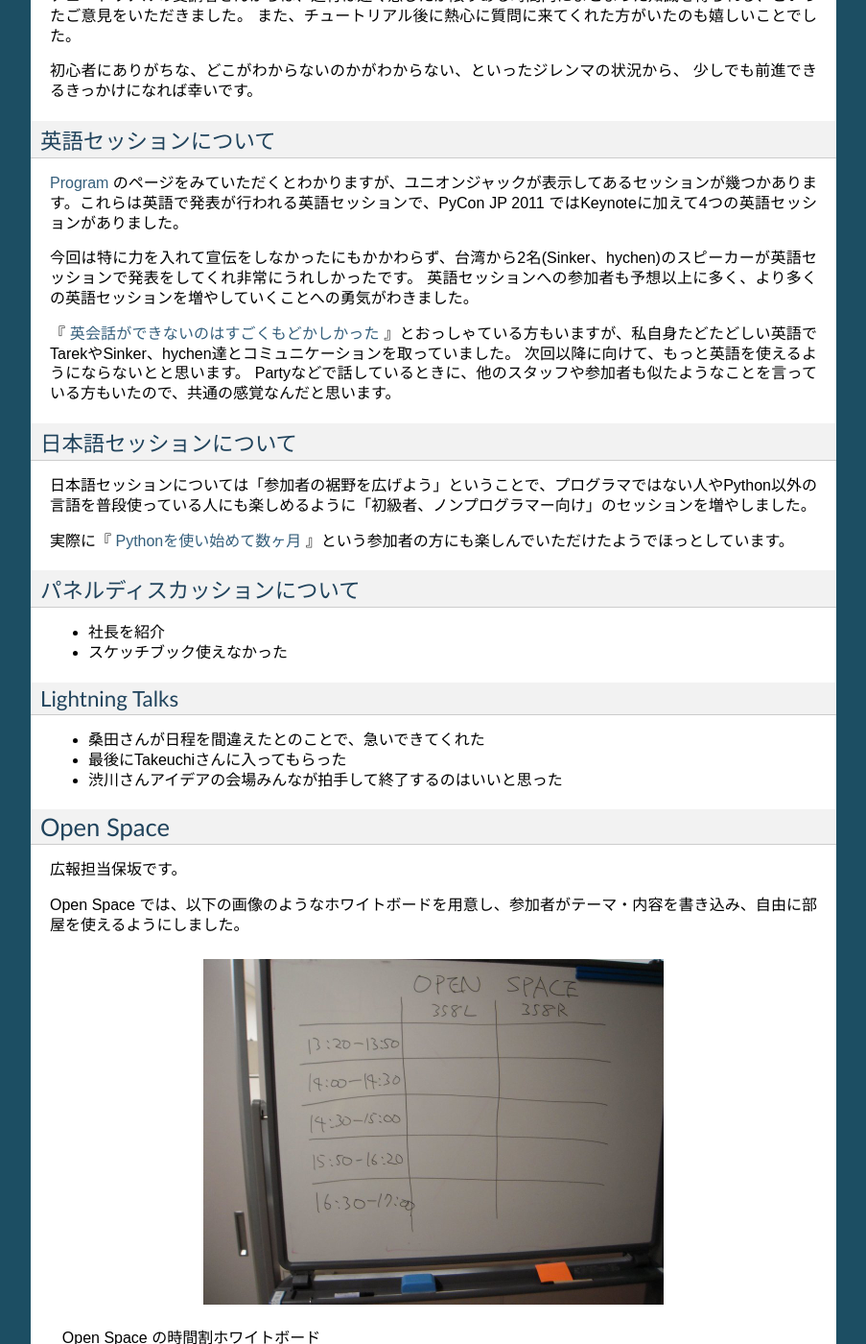
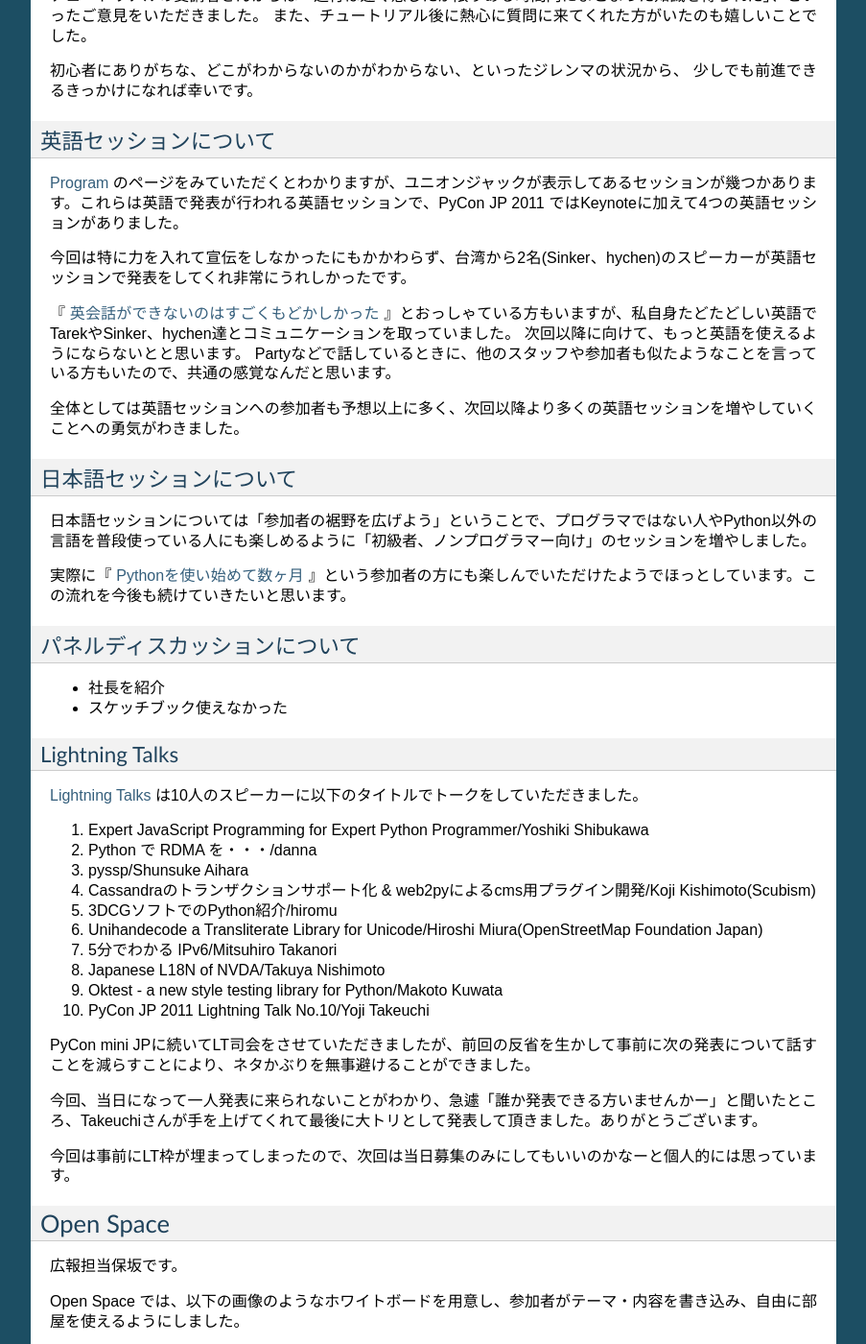
Before and after one commit to michilu/pyconjp-management-side-report, a Sphinx documentation site: the page built from sphinx/report.rst, in a window 1280 px wide and 1400 px high, scrolled down 4640 px. Shown: the whole window at 96% size, without its empty margins (198-1101 px from the left). Built offline with Sphinx 7.4.7, drawn with Linux system fonts in a browser that asks for light colours; some of the changed text lies outside the part shown.

Commit message:
updated lt section

```diff
--- a/sphinx/report.rst
+++ b/sphinx/report.rst
@@ -140,9 +140,8 @@
 --------------
 
 PyCon JP 2011のセッションはCall for Paper（以下CFP）で公募しました。
-全部で35本の応募がありました。ご応募くださった皆さんありがとうございました。
-参加者の皆さんのご意見を選定に反映したいという思いから、CFP公募開始と同時に、応募されたCFPに投票するサイトを公開しました。
-http://2011.pyconjp.appspot.com/cfp
+Lightning Talksを含めて全部で35本の応募がありました。ご応募くださった皆さんありがとうございました。
+参加者の皆さんのご意見を選定に反映したいという思いから、CFP公募開始と同時に、応募されたCFPに投票するサイト(`PyCon JP 2011 投票 <http://2011.pyconjp.appspot.com/cfp>`_)を公開しました。
 
 今回の選定では、テーマが特定の分野に偏ったり、必要とされる習熟度が偏らないようにし、
 初心者〜中級者の方にも楽しんでいただけるように配慮しました。
@@ -173,7 +171,7 @@
 なんとなく敷居が高いといった事情で手が付けられていない方も、もしかするといらっしゃるかもしれません。
 まずは手を動かしてみて、段々と慣れていくという方法も、成功への道かと思います。
 
-チュートリアルの受講者さんからは、進行は速く感じたが限りある時間内にまとまった知識を得られる、といったご意見をいただきました。
+チュートリアルの受講者さんからは「進行は速く感じたが限りある時間内にまとまった知識を得られた」、といったご意見をいただきました。
 また、チュートリアル後に熱心に質問に来てくれた方がいたのも嬉しいことでした。
 
 初心者にありがちな、どこがわからないのかがわからない、といったジレンマの状況から、
@@ -186,11 +184,12 @@
 .. PyCon JP は現在スタッフの寺田さん、増田さん、イアンさん、イクバルさんが `Pycon Asia Pacific <http://apac.pycon.org/>`_  で出会ったのがきっかけで始まったイベントです。ゆくゆくは日本でこの「アジア太平洋規模」の PyCon を開きたいと思いがあり、英語セッションと日本以外への情報発信を PyCon JP に慣れていくという狙いがありました。
 
 今回は特に力を入れて宣伝をしなかったにもかかわらず、台湾から2名(Sinker、hychen)のスピーカーが英語セッションで発表をしてくれ非常にうれしかったです。
-英語セッションへの参加者も予想以上に多く、より多くの英語セッションを増やしていくことへの勇気がわきました。
 
 『 `英会話ができないのはすごくもどかしかった <http://d.hatena.ne.jp/feiz/20110828/1314547843>`_ 』とおっしゃている方もいますが、私自身たどたどしい英語でTarekやSinker、hychen達とコミュニケーションを取っていました。
 次回以降に向けて、もっと英語を使えるようにならないとと思います。
 Partyなどで話しているときに、他のスタッフや参加者も似たようなことを言っている方もいたので、共通の感覚なんだと思います。
+
+全体としては英語セッションへの参加者も予想以上に多く、次回以降より多くの英語セッションを増やしていくことへの勇気がわきました。
 
 .. 英語セッションで翻訳を入れるか、質疑応答をどうするかは今後の課題だと思います。個人的な感触は現在のスタイルでも「まぁなんとかなる」という印象です。
 
@@ -204,7 +203,7 @@
 ------------------------
 日本語セッションについては「参加者の裾野を広げよう」ということで、プログラマではない人やPython以外の言語を普段使っている人にも楽しめるように「初級者、ノンプログラマー向け」のセッションを増やしました。
 
-実際に『 `Pythonを使い始めて数ヶ月 <http://room6933.com/blog/2011/08/30/pyconjp2011_attend/>`_ 』という参加者の方にも楽しんでいただけたようでほっとしています。
+実際に『 `Pythonを使い始めて数ヶ月 <http://room6933.com/blog/2011/08/30/pyconjp2011_attend/>`_ 』という参加者の方にも楽しんでいただけたようでほっとしています。この流れを今後も続けていきたいと思います。
 
 .. ここ全然見れてないんだけどどうしようかなぁ、何書こうかなぁ。
 
@@ -217,9 +216,29 @@
 
 Lightning Talks
 ---------------
-- 桑田さんが日程を間違えたとのことで、急いできてくれた
-- 最後にTakeuchiさんに入ってもらった
-- 渋川さんアイデアの会場みんなが拍手して終了するのはいいと思った
+`Lightning Talks <http://2011.pycon.jp/program/lightning-talks>`_ は10人のスピーカーに以下のタイトルでトークをしていただきました。
+
+1. Expert JavaScript Programming for Expert Python Programmer/Yoshiki Shibukawa
+2. Python で RDMA を・・・/danna
+3. pyssp/Shunsuke Aihara
+4. Cassandraのトランザクションサポート化 & web2pyによるcms用プラグイン開発/Koji Kishimoto(Scubism)
+5. 3DCGソフトでのPython紹介/hiromu
+6. Unihandecode a Transliterate Library for Unicode/Hiroshi Miura(OpenStreetMap Foundation Japan)
+7. 5分でわかる IPv6/Mitsuhiro Takanori
+8. Japanese L18N of NVDA/Takuya Nishimoto
+9. Oktest - a new style testing library for Python/Makoto Kuwata
+10. PyCon JP 2011 Lightning Talk No.10/Yoji Takeuchi
+
+PyCon mini JPに続いてLT司会をさせていただきましたが、前回の反省を生かして事前に次の発表について話すことを減らすことにより、ネタかぶりを無事避けることができました。
+
+今回、当日になって一人発表に来られないことがわかり、急遽「誰か発表できる方いませんかー」と聞いたところ、Takeuchiさんが手を上げてくれて最後に大トリとして発表して頂きました。ありがとうございます。
+
+今回は事前にLT枠が埋まってしまったので、次回は当日募集のみにしてもいいのかなーと個人的には思っています。
+
+.. 今回はCfPとメール、事前登録時の応募
+   - 桑田さんが日程を間違えたとのことで、急いできてくれた
+   - 最後にTakeuchiさんに入ってもらった
+   - 渋川さんアイデアの会場みんなが拍手して終了するのはいいと思った
 
 Open Space
 ==========
@@ -244,13 +263,12 @@
 - 松尾さんによる Goole App Engine
 - @aodag さんによる WSGI
 
-どのセッションも、オープンスペースと言うこともあり参加者があまり多くなく、発表者への質問がしやすい雰囲気であったため、随所で質問があがりつつ進められてれていました。
+どのセッションも、Open Space と言うこともあり参加者があまり多くなく、発表者への質問がしやすい雰囲気であったため、随所で質問があがりつつ進められてれていました。
 
 また、 Open Space 参加者以外でも、部屋の机と椅子と電源を使うために集まっていた人も多かったように思います。
 そういった人が集まる場であるならば、Open Space の部屋として使いつつも、たまり場として提供することで「出会い系」として意味のある場になるような仕組みを提供できると良いのかもしれません。
 
-
-- 次回どうしたい
+今回は通常のセッションと平行しているため Open Space の時間をあまり多く用意できませんでしたが、次回は時間がゆるせば Open Space のみの時間帯を作って、より規模を大きくしたいと思っています。
 
 .. * 松尾さんによる App Engine の今後の取り組み
 .. * 北神さんによる デザインドックの紹介
@@ -278,7 +296,7 @@
 セッションの発表者やエキスパート Python プログラミングの翻訳者がいる回では人が来ていた反面、人が来ない回もあり質問に来ること自体のハードルの高さを感じました。
 Office Hour に参加するにはメインのセッションに参加せず Office Hour の場所に来ないといけないというのも、参加するデメリットとして大きなものでした。
 
-この成果と反省を踏まえて、次回の PyCon でも Office Hour を開催していきたいと思います。そこでも今回と同じように出会いを大事にし、PyCon に来てくれた人達に貴重なコミュニケーションの機会を提供していきます。
+この成果と反省を踏まえて、次回の PyCon JP でも Office Hour を開催していきたいと思います。そこでも今回と同じように出会いを大事にし、PyCon JP に来てくれた人達に貴重なコミュニケーションの機会を提供していきます。
 
 
 Party
```
Also changed, not shown: other parts of sphinx/report.rst (+1 -2 lines).
